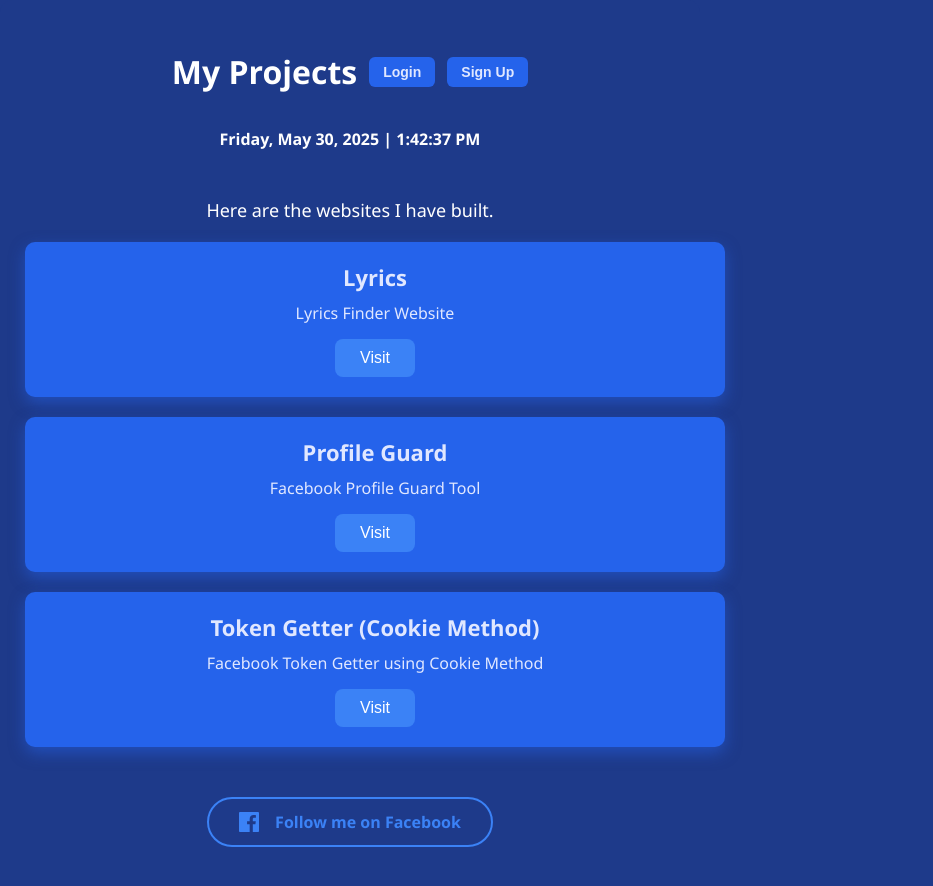
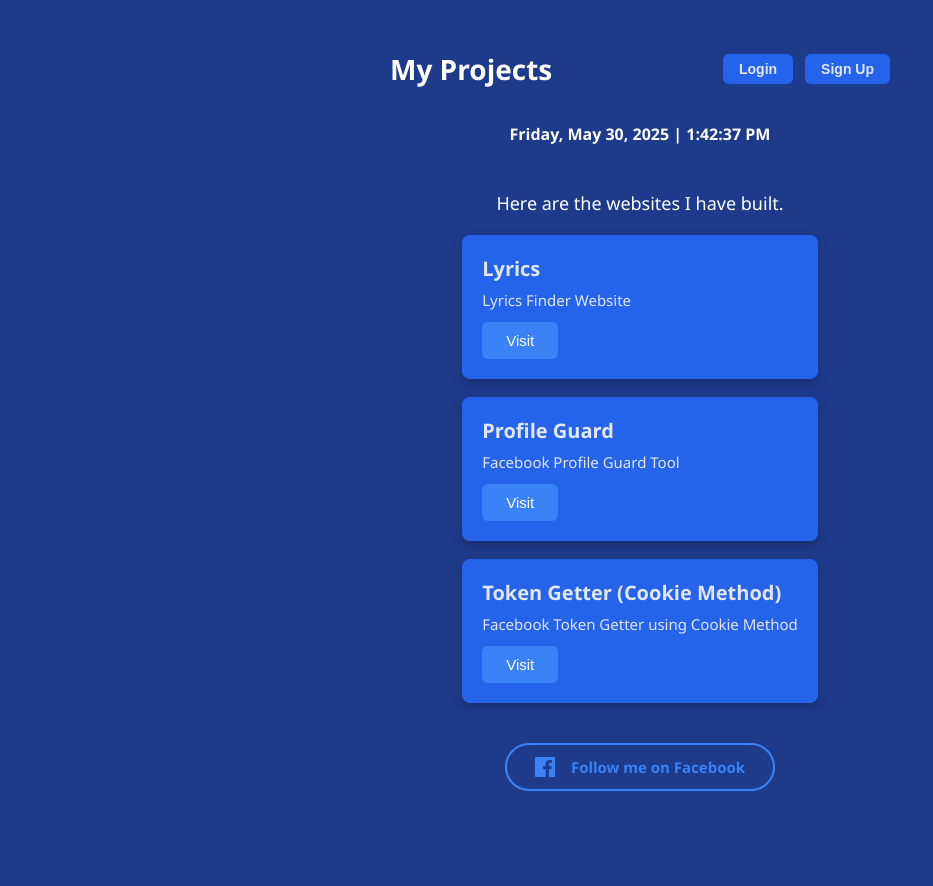
Before and after one commit to johnalpay/Project-s-, a Next.js app: page / in a window 1280 px wide. Shown: the top 886 px of the page, without its empty margins (0-933 px from the left). After the commit the page ends 851 px from the top, so only its background shows below. Built offline with nearby package versions, Linux system fonts and the light colour scheme.

Commit message:
Update index.js

```diff
--- a/pages/index.js
+++ b/pages/index.js
@@ -20,10 +20,8 @@ export default function Home() {
   ];
 
   const [dateTime, setDateTime] = useState(new Date());
-  const [view, setView] = useState("home"); // "home", "login", "signup"
+  const [view, setView] = useState("home"); // home, login, signup
   const [user, setUser] = useState(null);
-
-  // For form fields
   const [formUsername, setFormUsername] = useState("");
   const [formPassword, setFormPassword] = useState("");
   const [message, setMessage] = useState("");
@@ -44,7 +42,6 @@ export default function Home() {
     month: "long",
     day: "numeric",
   });
-
   const formattedTime = dateTime.toLocaleTimeString();
 
   function handleSignup(e) {
@@ -53,15 +50,12 @@ export default function Home() {
       setMessage("Please fill in both fields.");
       return;
     }
-
     const usersJSON = localStorage.getItem("users");
     const users = usersJSON ? JSON.parse(usersJSON) : {};
-
     if (users[formUsername]) {
       setMessage("Username already exists. Please login or choose another.");
       return;
     }
-
     users[formUsername] = formPassword;
     localStorage.setItem("users", JSON.stringify(users));
     setMessage("Signup successful! Please login now.");
@@ -76,10 +70,8 @@ export default function Home() {
       setMessage("Please fill in both fields.");
       return;
     }
-
     const usersJSON = localStorage.getItem("users");
     const users = usersJSON ? JSON.parse(usersJSON) : {};
-
     if (users[formUsername] && users[formUsername] === formPassword) {
       localStorage.setItem("loggedInUser", formUsername);
       setUser(formUsername);
@@ -144,7 +136,6 @@ export default function Home() {
       {view === "home" && (
         <>
           <p style={styles.description}>Here are the websites I have built.</p>
-
           <div style={styles.projectsContainer}>
             {projects.map((project) => (
               <div
@@ -155,9 +146,7 @@ export default function Home() {
                 <h2 style={styles.projectName}>{project.name}</h2>
                 <p style={styles.projectDesc}>{project.description}</p>
                 <a href={project.url} target="_blank" rel="noopener noreferrer">
-                  <button style={styles.button} className="visit-button">
-                    Visit
-                  </button>
+                  <button style={styles.button}>Visit</button>
                 </a>
               </div>
             ))}
@@ -250,7 +239,7 @@ export default function Home() {
 
         main {
           min-height: 100vh;
-          padding: 50px 25px 60px;
+          padding: 50px 20px 60px;
           box-sizing: border-box;
           display: flex;
           flex-direction: column;
@@ -258,18 +247,13 @@ export default function Home() {
         }
 
         .project-card:hover {
-          transform: translateY(-8px);
-          box-shadow: 0 12px 24px rgba(0, 0, 0, 0.5);
+          box-shadow: 0 10px 20px rgba(0, 0, 0, 0.3);
+          transition: box-shadow 0.3s ease;
         }
 
-        .visit-button:hover {
+        button:hover {
           background-color: #3b82f6;
-          box-shadow: 0 6px 15px rgba(59, 130, 246, 0.7);
-          transform: scale(1.05);
-        }
-
-        .visit-button:active {
-          transform: scale(0.98);
+          transition: background-color 0.3s ease;
         }
 
         .follow-button:hover {
@@ -277,7 +261,7 @@ export default function Home() {
           color: #fff;
           border-color: #1e40af;
           box-shadow: 0 6px 15px rgba(37, 99, 235, 0.7);
-          transform: scale(1.07);
+          transition: all 0.3s ease;
         }
 
         .follow-button:active {
@@ -305,33 +289,24 @@ function FacebookIcon() {
 
 const styles = {
   container: {
-    maxWidth: 700,
-    margin: 0,
-    padding: "50px 25px 60px",
-    textAlign: "center",
-    backgroundColor: "#1E3A8A",
-    minHeight: "100vh",
-    color: "#fff",
-    boxSizing: "border-box",
-    borderRadius: 12,
-    fontFamily: "'Segoe UI', Tahoma, Geneva, Verdana, sans-serif",
+    maxWidth: 540,
+    width: "100%",
+    margin: "0 auto",
   },
   header: {
+    width: "100%",
     display: "flex",
     justifyContent: "space-between",
     alignItems: "center",
     marginBottom: 35,
-    maxWidth: 700,
-    marginLeft: "auto",
-    marginRight: "auto",
   },
   title: {
-    fontSize: 32,
+    fontSize: 28,
     margin: 0,
   },
   navButton: {
     marginLeft: 12,
-    padding: "7px 14px",
+    padding: "7px 16px",
     fontSize: 14,
     fontWeight: "600",
     backgroundColor: "#2563eb",
@@ -339,76 +314,75 @@ const styles = {
     borderRadius: 6,
     color: "#e0e7ff",
     cursor: "pointer",
-    transition: "background-color 0.3s ease",
   },
   dateTime: {
-    marginBottom: 30,
+    marginBottom: 28,
     fontWeight: "600",
     fontSize: 16,
+    textAlign: "center",
   },
   description: {
     marginBottom: 20,
     fontSize: 18,
+    textAlign: "center",
   },
   projectsContainer: {
     display: "flex",
     flexDirection: "column",
-    gap: 20,
-    maxWidth: 700,
-    margin: "0 auto",
+    gap: 18,
   },
   projectCard: {
-    width: 700,
+    width: "100%",
     backgroundColor: "#2563eb",
     padding: 20,
-    borderRadius: 10,
-    boxShadow: "0 6px 15px rgba(37, 99, 235, 0.5)",
+    borderRadius: 8,
+    boxShadow: "0 4px 10px rgba(0,0,0,0.2)",
     color: "#e0e7ff",
-    transition: "transform 0.3s ease, box-shadow 0.3s ease",
     cursor: "pointer",
-    margin: "0 auto",
     boxSizing: "border-box",
+    transition: "box-shadow 0.3s ease",
   },
   projectName: {
-    fontSize: 22,
-    margin: "0 0 10px 0",
+    fontSize: 20,
+    margin: "0 0 8px 0",
   },
   projectDesc: {
-    fontSize: 16,
-    margin: "0 0 15px 0",
+    fontSize: 15,
+    margin: "0 0 12px 0",
   },
   button: {
     backgroundColor: "#3b82f6",
     border: "none",
-    padding: "10px 25px",
-    fontSize: 16,
+    padding: "10px 24px",
+    fontSize: 15,
     color: "#fff",
-    borderRadius: 8,
+    borderRadius: 6,
     cursor: "pointer",
-    transition: "all 0.3s ease",
   },
   form: {
+    width: "100%",
     maxWidth: 400,
     margin: "0 auto",
     backgroundColor: "#2563eb",
-    padding: 25,
-    borderRadius: 10,
+    padding: 28,
+    borderRadius: 8,
     boxShadow: "0 6px 15px rgba(37, 99, 235, 0.5)",
     color: "#e0e7ff",
   },
   input: {
     width: "100%",
     padding: 10,
-    marginBottom: 15,
+    marginBottom: 14,
     borderRadius: 6,
     border: "none",
-    fontSize: 16,
+    fontSize: 15,
     boxSizing: "border-box",
   },
   message: {
     color: "#f87171",
-    marginBottom: 12,
+    marginBottom: 14,
     fontWeight: "600",
+    textAlign: "center",
   },
   linkButton: {
     background: "none",
@@ -419,18 +393,20 @@ const styles = {
     fontSize: 14,
   },
   footer: {
-    marginTop: 50,
-    maxWidth: 700,
+    marginTop: 40,
+    width: "100%",
+    maxWidth: 540,
     marginLeft: "auto",
     marginRight: "auto",
+    textAlign: "center",
   },
   followButton: {
     display: "inline-flex",
     alignItems: "center",
     gap: 8,
-    padding: "12px 30px",
+    padding: "12px 28px",
     fontWeight: "700",
-    fontSize: 16,
+    fontSize: 15,
     color: "#3b82f6",
     backgroundColor: "transparent",
     border: "2px solid #3b82f6",
@@ -438,6 +414,5 @@ const styles = {
     cursor: "pointer",
     userSelect: "none",
     textDecoration: "none",
-    transition: "all 0.3s ease",
   },
 };
```
